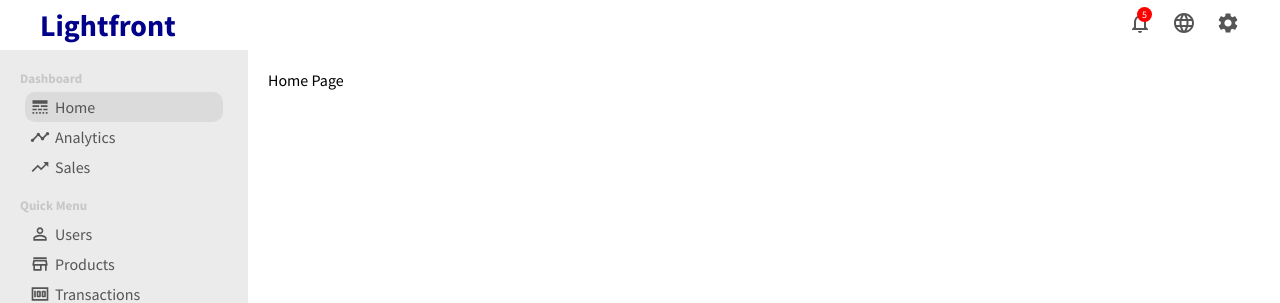
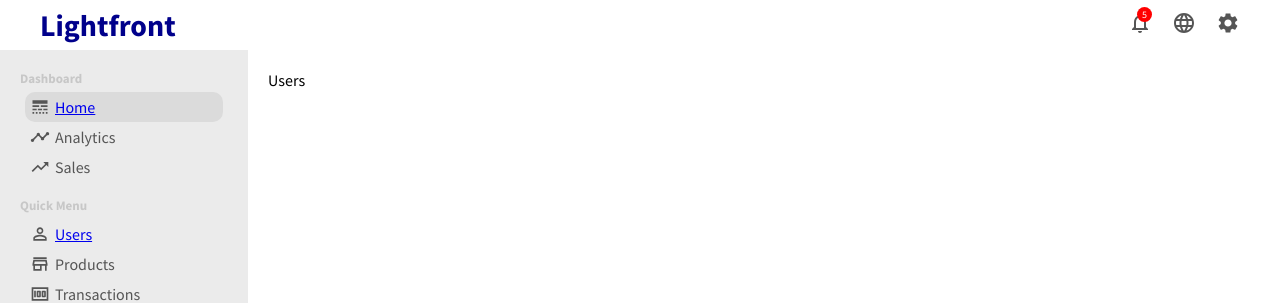
Before and after one commit to MahmoudBakr23/Customizable-Dashboard, a React (Create React App) app: page /users in a window 1280 px wide. Shown: the top 303 px of the page. Built offline with nearby package versions, Linux system fonts and the light colour scheme.

Commit message:
Implement routing

```diff
--- a/package.json
+++ b/package.json
@@ -12,8 +12,10 @@
     "@types/node": "^16.11.19",
     "@types/react": "^17.0.38",
     "@types/react-dom": "^17.0.11",
+    "@types/react-router-dom": "^5.3.2",
     "react": "^17.0.2",
     "react-dom": "^17.0.2",
+    "react-router-dom": "^6.2.1",
     "react-scripts": "5.0.0",
     "recharts": "^2.1.8",
     "typescript": "^4.5.4",
--- a/src/App.tsx
+++ b/src/App.tsx
@@ -2,6 +2,8 @@ import './App.css';
 import Topmenu from './components/Topmenu';
 import Sidebar from './components/Sidebar';
 import Home from './pages/Home';
+import Users from './pages/Users';
+import { BrowserRouter, Route, Routes } from 'react-router-dom';
 
 const App = () => {
   return (
@@ -9,7 +11,12 @@ const App = () => {
       <Topmenu />
       <div className='container'>
         <Sidebar />
-        <Home />
+          <BrowserRouter>
+            <Routes>
+              <Route path="/" element={<Home />} />
+              <Route path="/users" element={<Users />} />
+            </Routes>
+          </BrowserRouter>
       </div>
     </div>
   );
--- a/src/components/Sidebar.tsx
+++ b/src/components/Sidebar.tsx
@@ -1,3 +1,4 @@
+import { Link } from 'react-router-dom';
 import './sidebar.css';
 import {
     LineStyle,
@@ -23,7 +24,7 @@ const Sidebar = () => {
                     <ul className='sidebarlist'>
                         <li className='sidebaritem active'>
                             <LineStyle className='sidebaricon' />
-                            Home
+                            <a href="/">Home</a>
                         </li>
                         <li className='sidebaritem'>
                             <Timeline className='sidebaricon' />
@@ -40,7 +41,7 @@ const Sidebar = () => {
                     <ul className='sidebarlist'>
                         <li className='sidebaritem'>
                             <PersonOutline className='sidebaricon' />
-                            Users
+                            <a href="/users">Users</a>
                         </li>
                         <li className='sidebaritem'>
                             <StoreOutlined className='sidebaricon' />
--- /dev/null
+++ b/src/pages/Users.tsx
@@ -0,0 +1,11 @@
+import './users.css';
+
+const Users = () => {
+    return(
+        <div className="home">
+            Users
+        </div>
+    )
+}
+
+export default Users;
```
Also changed, not shown: src/pages/users.css (added), 1 other file (tests, documents, lock files or other folders).
